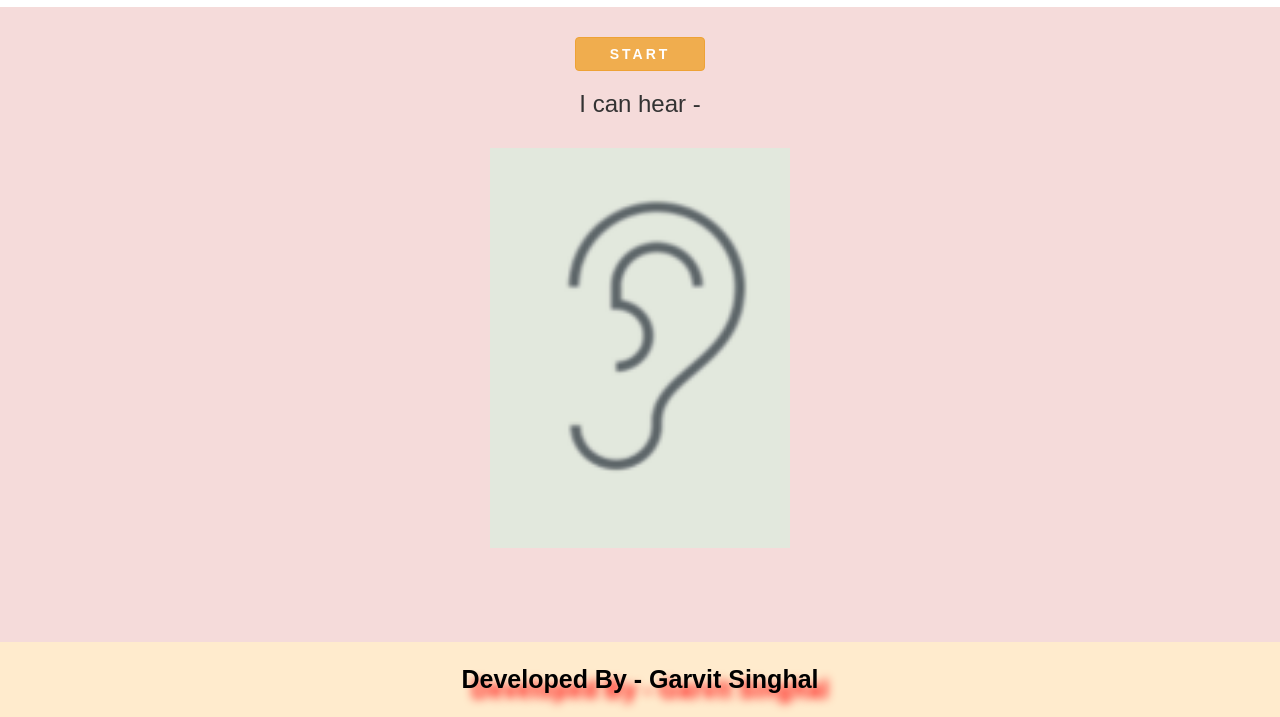
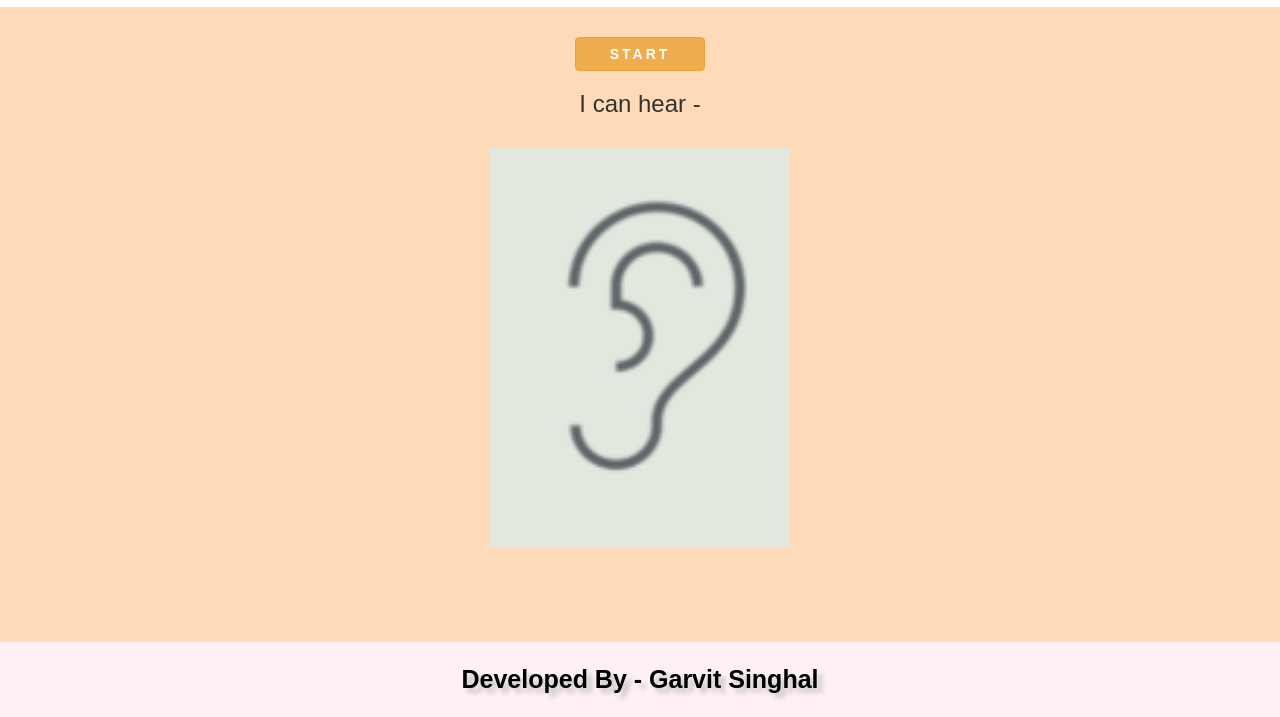
Before and after one commit to garvit1007/SoundControlledAnimals, a plain HTML site: page index.html in a window 1280 px wide. Shown: the part 83-800 px from the top of the page. Drawn offline with nearby package versions, Linux system fonts and the light colour scheme.

Commit message:
Add files via upload

```diff
--- a/style.css
+++ b/style.css
@@ -1,7 +1,7 @@
 body
 {
     font-family: 'Montserrat', sans-serif;
-    background: #f5dbda;
+    background: peachpuff;
 }
 
 .header_div
@@ -34,7 +34,7 @@ body
     width: 100%;
     font-size: 25px;
     font-weight: bold;
-    background-color: blanchedalmond;
+    background-color: lavenderblush;
     line-height: 3;
-    text-shadow: 10px 10px 10px red;
+    text-shadow: 5px 5px 5px silver;
 }
```
